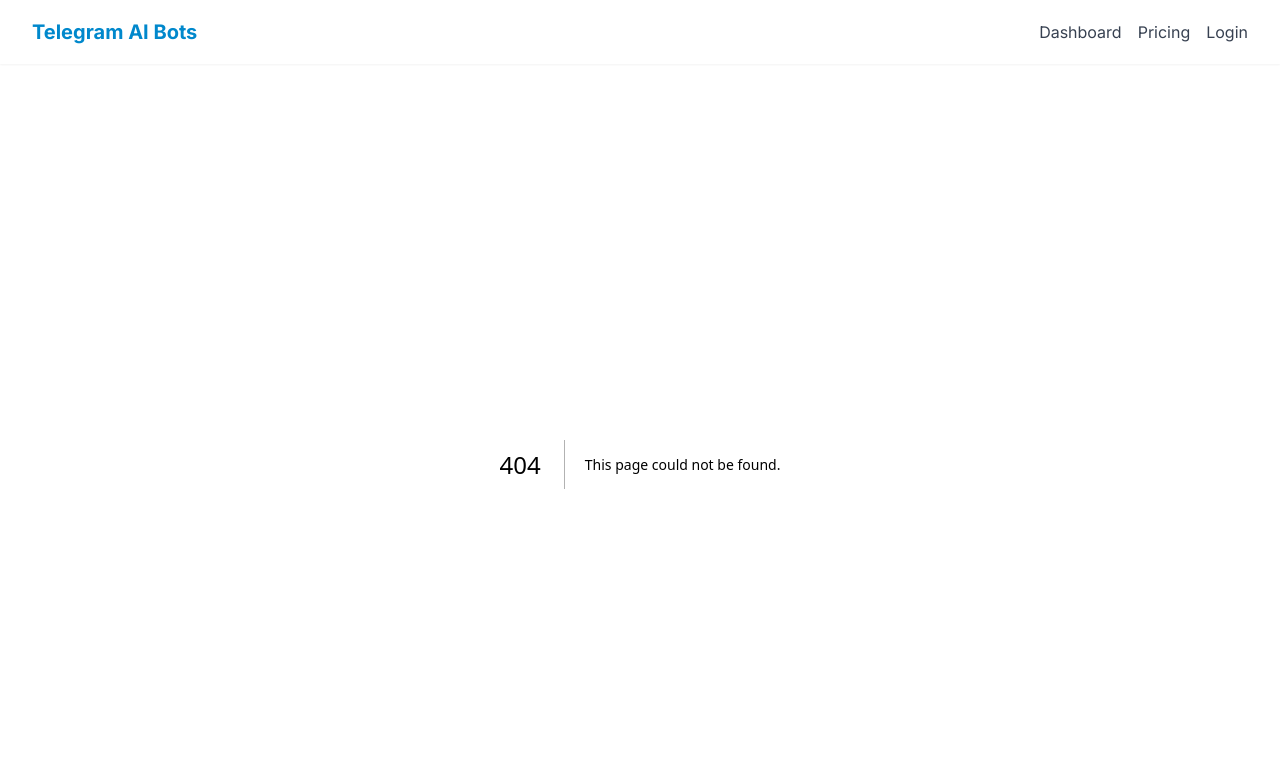
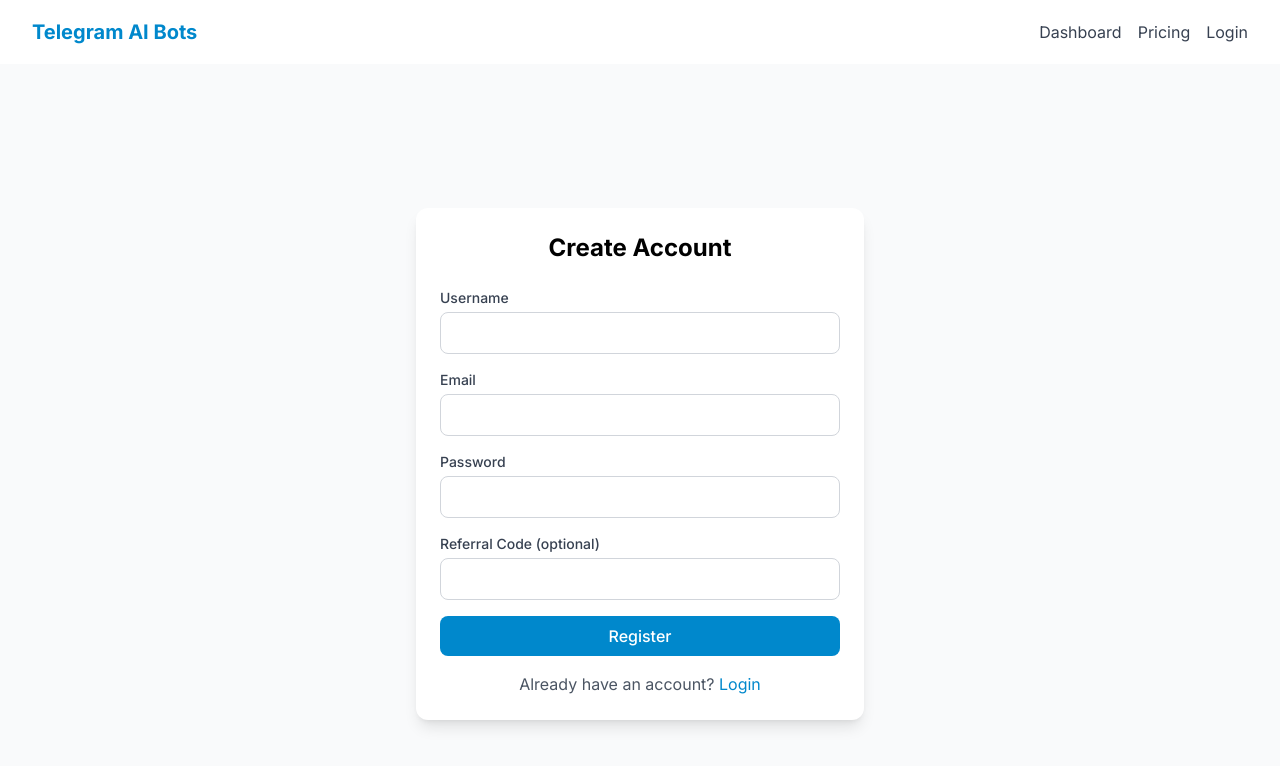
Before and after one commit to mrabt3475-cpu/telegram-ai-bot-platform, a Next.js app in the folder frontend/: page /register in a window 1280 px wide. Before the commit this address had no page. Shown: the top 766 px of the page. Built offline with nearby package versions, Linux system fonts and the light colour scheme.

Commit message:
feat: add register page

```diff
--- /dev/null
+++ b/frontend/src/app/register/page.js
@@ -0,0 +1,64 @@
+'use client';
+import { useState } from 'react';
+import { useRouter } from 'next/navigation';
+import Link from 'next/link';
+import axios from 'axios';
+
+export default function Register() {
+  const router = useRouter();
+  const [formData, setFormData] = useState({ username: '', email: '', password: '', referralCode: '' });
+  const [error, setError] = useState('');
+  const [loading, setLoading] = useState(false);
+
+  const handleSubmit = async (e) => {
+    e.preventDefault();
+    setLoading(true);
+    setError('');
+    try {
+      const res = await axios.post('http://localhost:3000/api/auth/register', formData);
+      localStorage.setItem('token', res.data.token);
+      router.push('/dashboard');
+    } catch (err) {
+      setError(err.response?.data?.message || 'Registration failed');
+    } finally {
+      setLoading(false);
+    }
+  };
+
+  return (
+    <div className="min-h-screen flex items-center justify-center bg-gray-50">
+      <div className="card w-full max-w-md">
+        <h1 className="text-2xl font-bold text-center mb-6">Create Account</h1>
+        {error && <div className="bg-red-100 text-red-600 p-3 rounded-lg mb-4">{error}</div>}
+        <form onSubmit={handleSubmit} className="space-y-4">
+          <div>
+            <label className="block text-sm font-medium text-gray-700 mb-1">Username</label>
+            <input type="text" className="input" value={formData.username}
+              onChange={(e) => setFormData({ ...formData, username: e.target.value })} required />
+          </div>
+          <div>
+            <label className="block text-sm font-medium text-gray-700 mb-1">Email</label>
+            <input type="email" className="input" value={formData.email}
+              onChange={(e) => setFormData({ ...formData, email: e.target.value })} required />
+          </div>
+          <div>
+            <label className="block text-sm font-medium text-gray-700 mb-1">Password</label>
+            <input type="password" className="input" value={formData.password}
+              onChange={(e) => setFormData({ ...formData, password: e.target.value })} required />
+          </div>
+          <div>
+            <label className="block text-sm font-medium text-gray-700 mb-1">Referral Code (optional)</label>
+            <input type="text" className="input" value={formData.referralCode}
+              onChange={(e) => setFormData({ ...formData, referralCode: e.target.value })} />
+          </div>
+          <button type="submit" className="btn btn-primary w-full" disabled={loading}>
+            {loading ? 'Creating...' : 'Register'}
+          </button>
+        </form>
+        <p className="text-center mt-4 text-gray-600">
+          Already have an account? <Link href="/login" className="text-primary hover:underline">Login</Link>
+        </p>
+      </div>
+    </div>
+  );
+}
```
